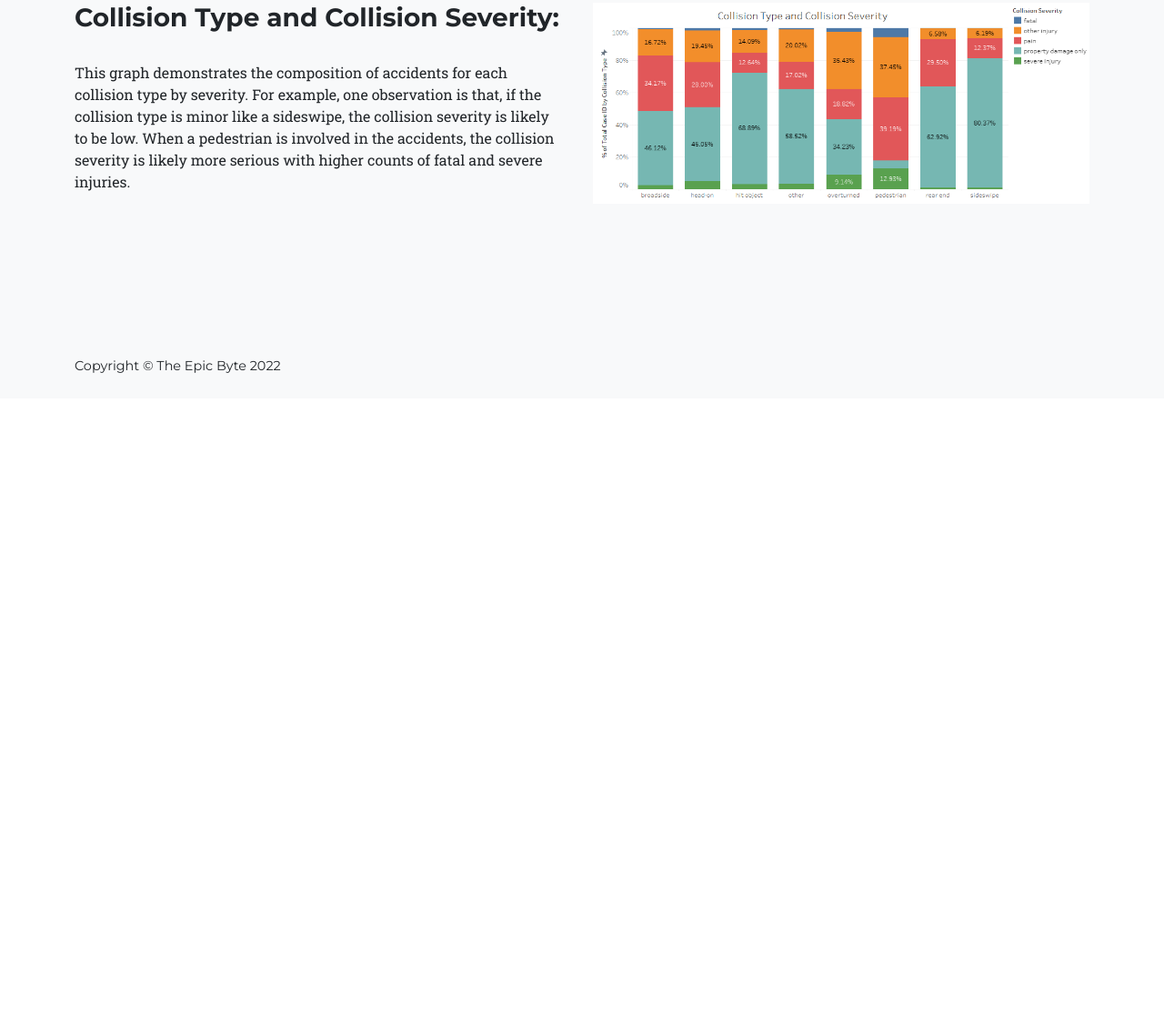
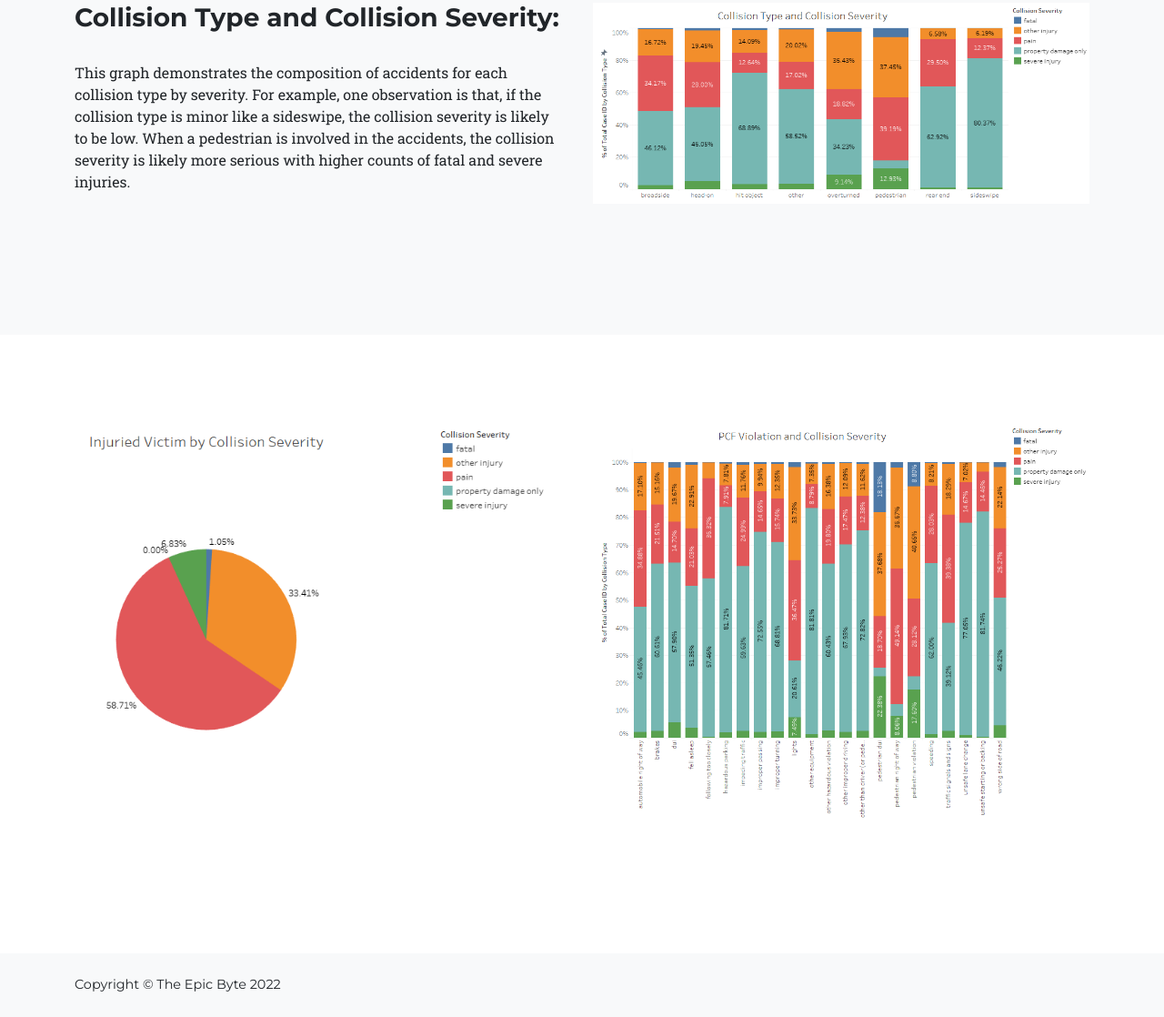
Before and after one commit to fatbuddy/cmpt-732-project-website, a website: page public/partc.html in a window 1280 px wide. Shown: the part 1246-2364 px from the top of the page at 91% size. Before the commit the page ends 1684 px from the top, so only its background shows below. Drawn offline with nearby package versions, Linux system fonts and the light colour scheme.

Commit message:
Add more image for part c

```diff
--- a/public/partc.html
+++ b/public/partc.html
@@ -111,6 +111,18 @@
                 </div>
             </div>
         </section>
+        <section class="page-section" id="point4">
+            <div class="container">
+                <div class="row mb-5">
+                    <div class="col col-6 pe-4">
+                        <img class="img-fluid" src="/img/part-c/image3.png" />
+                    </div>
+                    <div class="col col-6">
+                        <img class="img-fluid" src="/img/part-c/image4.png" />
+                    </div>
+                </div>
+            </div>
+        </section>
         <!-- Footer-->
         <footer class="footer py-4 bg-light">
             <div class="container">
```
Also changed, not shown: public/img/part-c/image3.png (added), public/img/part-c/image4.png (added).
